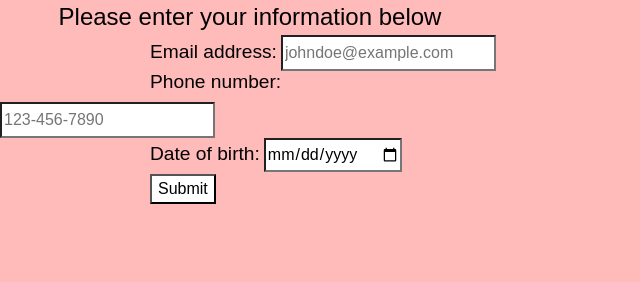
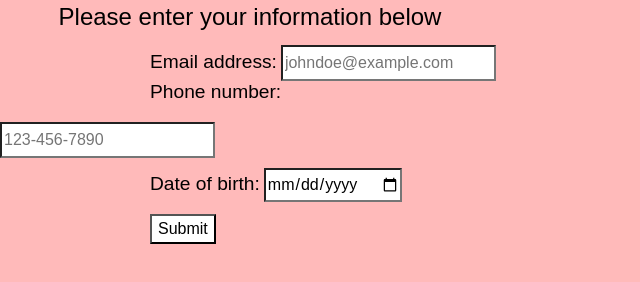
Before and after one commit to Jose-s-Organization/lab2, a plain HTML site: page index.html in a window 1280 px wide. Shown: the whole page, without its empty margins (0-640 px from the left). Drawn offline with Linux system fonts and the light colour scheme.

Commit message:
changing div to section

```diff
--- a/css/screen.css
+++ b/css/screen.css
@@ -58,8 +58,8 @@ div {
     input {
         width: auto;
         height: 30px;
-        float: center;
-    }
+        margin-top: 10px;
+        }
 
     .container {
         width: 500px;
--- a/index.html
+++ b/index.html
@@ -10,7 +10,7 @@
   </head>
   <body>
     <form action="#null" method="post" autocomplete="on">
-      <div class="container">
+      <section class="container">
         <h1>Please enter your information below</h1>
         <div>
           <label for="emailid">Email address:</label>
@@ -27,7 +27,7 @@
         <div>
           <input type="submit" value="Submit">
         </div>
-      </div>
+      </section>
     </form>
   </body>
 </html>
```
